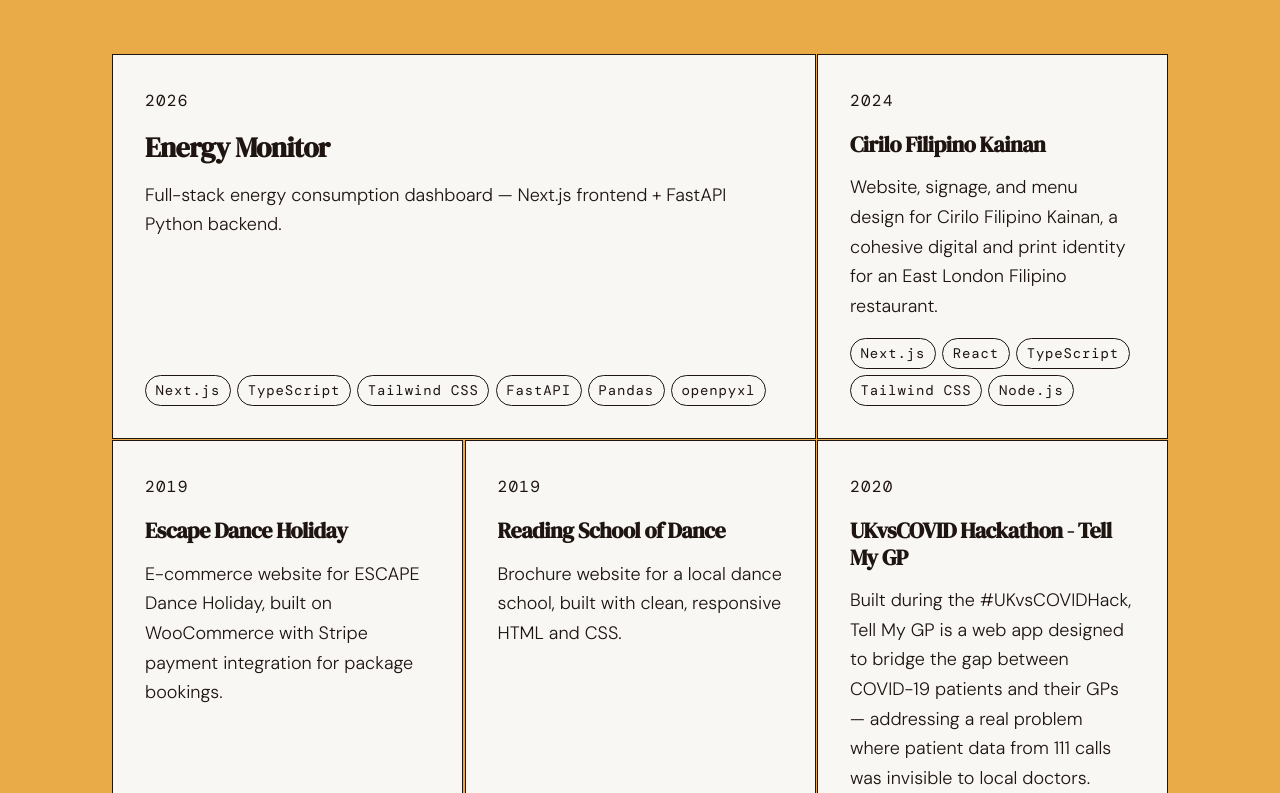
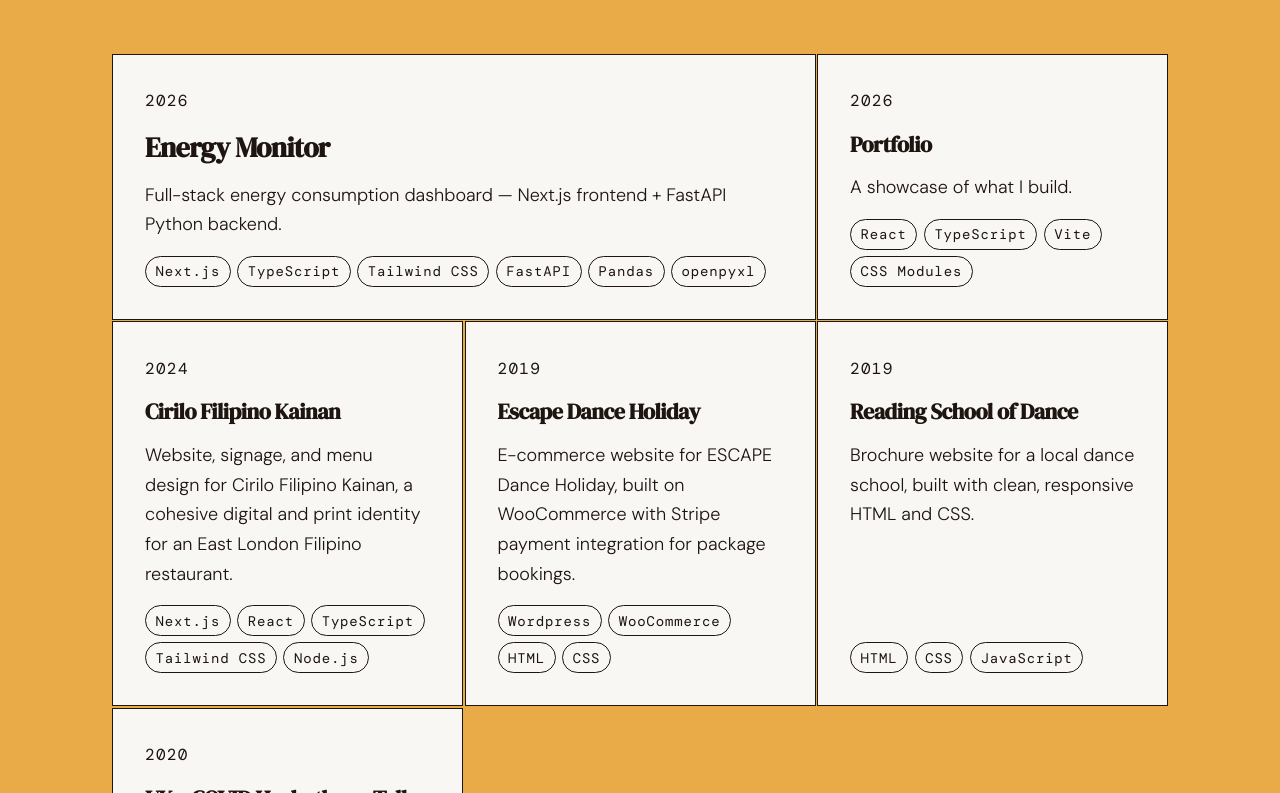
Before and after one commit to rachelleragasa/portfolio, a React (Vite) app: page / in a window 1280 px wide. Shown: the part 1047-1840 px from the top of the page. Built offline with nearby package versions, Linux system fonts and the light colour scheme; a web font is replaced by a local one.

Commit message:
feat: add portfolio to work

```diff
--- a/src/data.ts
+++ b/src/data.ts
@@ -20,6 +20,15 @@ export const projects: Project[] = [
   },
   {
     id: 2,
+    title: "Portfolio",
+    description: "A showcase of what I build.",
+    tags: ["React", "TypeScript", "Vite", "CSS Modules"],
+    year: "2026",
+    featured: true,
+    link: "https://rachelleragasa.dev/",
+  },
+  {
+    id: 3,
     title: "Cirilo Filipino Kainan",
     description:
       "Website, signage, and menu design for Cirilo Filipino Kainan, a cohesive digital and print identity for an East London Filipino restaurant.",
@@ -29,7 +38,7 @@ export const projects: Project[] = [
     link: "https://www.cirilofilipinokainan.co.uk/",
   },
   {
-    id: 3,
+    id: 4,
     title: "Escape Dance Holiday",
     description:
       "E-commerce website for ESCAPE Dance Holiday, built on WooCommerce with Stripe payment integration for package bookings.",
@@ -39,7 +48,7 @@ export const projects: Project[] = [
     link: "https://www.escapedance.co.uk/",
   },
   {
-    id: 4,
+    id: 5,
     title: "Reading School of Dance",
     description:
       "Brochure website for a local dance school, built with clean, responsive HTML and CSS.",
@@ -49,7 +58,7 @@ export const projects: Project[] = [
     link: "https://www.readingschoolofdance.com/",
   },
   {
-    id: 5,
+    id: 6,
     title: "UKvsCOVID Hackathon - Tell My GP",
     description:
       "Built during the #UKvsCOVIDHack, Tell My GP is a web app designed to bridge the gap between COVID-19 patients and their GPs — addressing a real problem where patient data from 111 calls was invisible to local doctors.",
```
